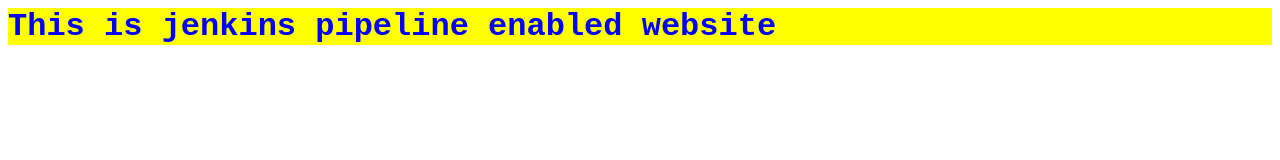
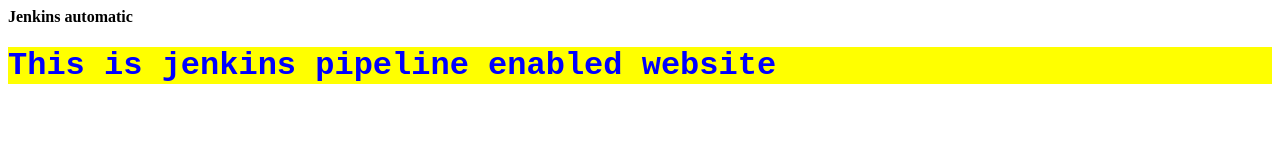
Before and after one commit to vjdevopsdemo/Jenkinsstatic, a plain HTML site: page index.html in a window 1280 px wide. Drawn offline with Linux system fonts and the light colour scheme.

Commit message:
second-commit

```diff
--- a/index.html
+++ b/index.html
@@ -2,6 +2,7 @@
     <head>
         <title>Jenkins Website</title>
         <link href="index.css" rel="stylesheet">
+        <h4>Jenkins automatic</h4>
     </head>
     <body>
             <h1>This is jenkins pipeline enabled website</h1>
```
